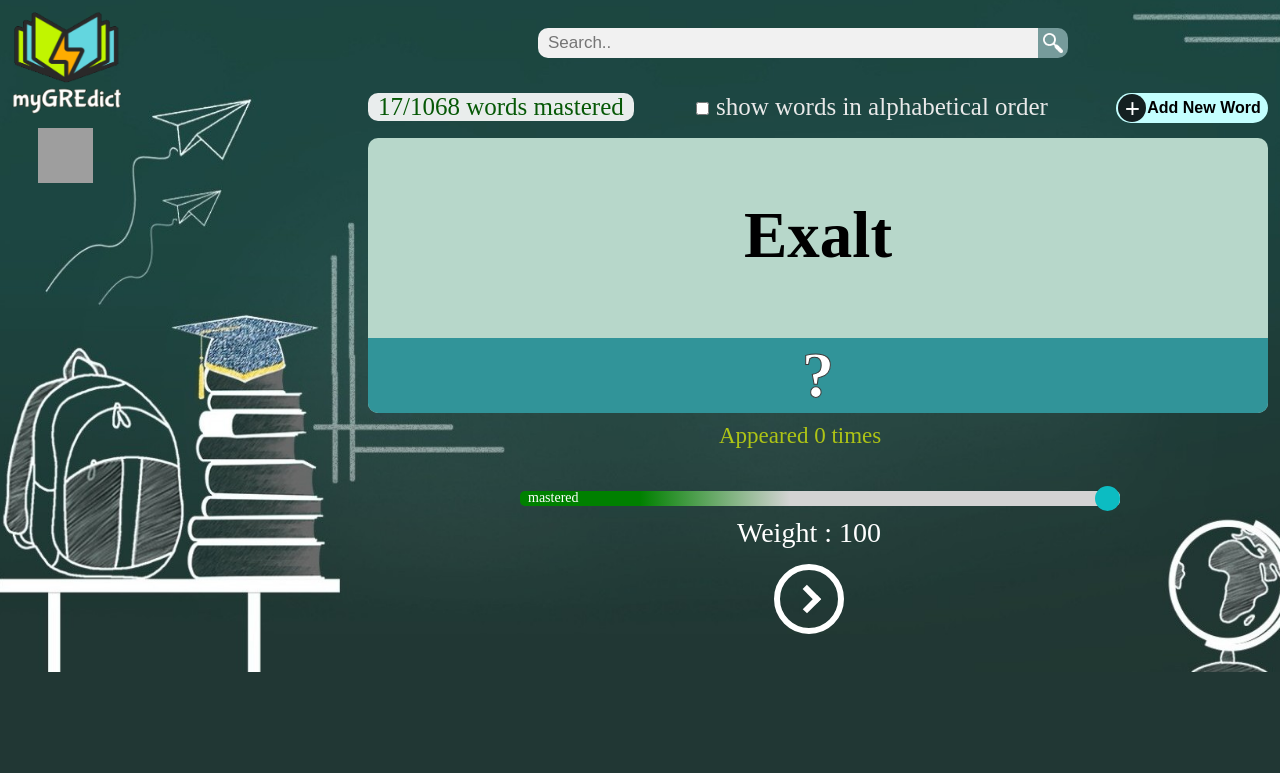
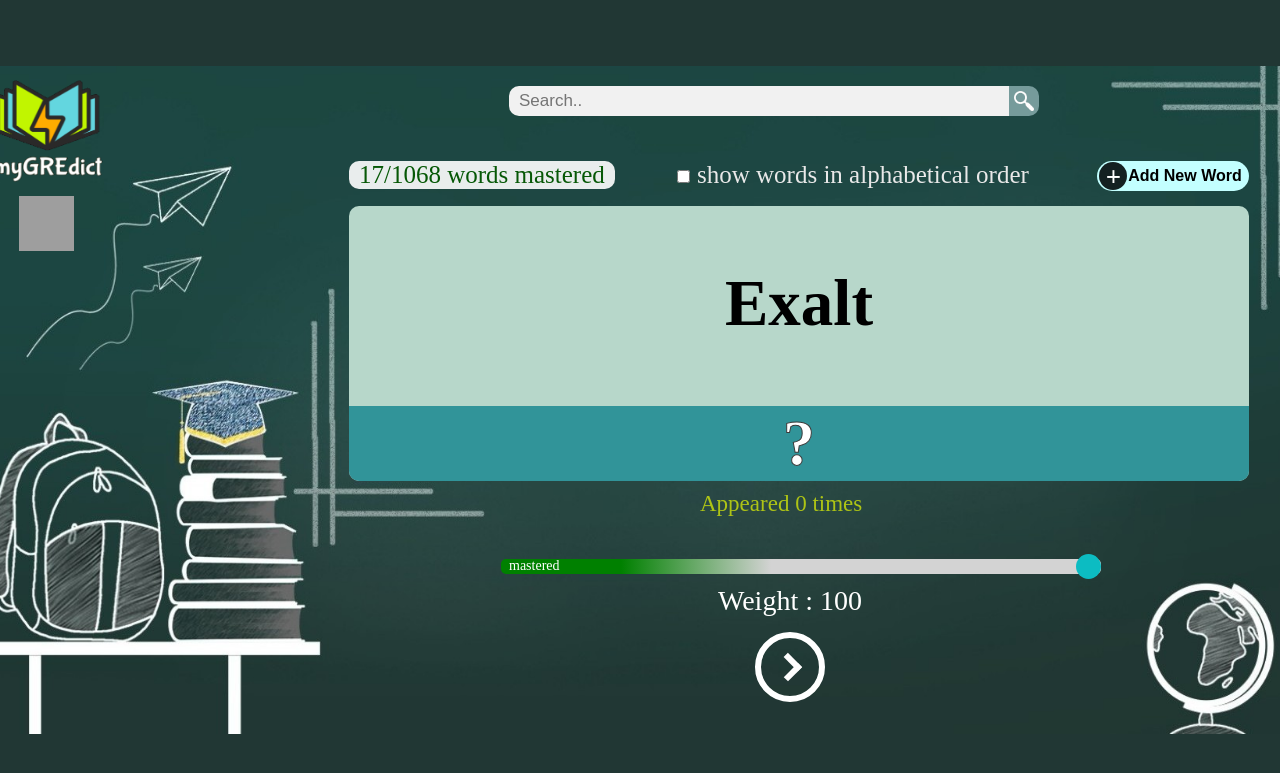
Before and after one commit to mridul133/My-GRE-Dict, a Django app: page / in a window 1280 px wide; the page is wider, and only the part inside the window is pictured. Shown: the top 773 px of that part. Run offline with Django 3.2, Linux system fonts and the light colour scheme; data comes from the database, SQL or seed files in the repository; grey boxes are pictures that could not be loaded.

Commit message:
Updated css such that everything is center aligned when zoomed in/out

```diff
--- a/static/style.css
+++ b/static/style.css
@@ -9,12 +9,22 @@ body {
     background-color: #213734;
 }
 
+.main_container {
+    position: absolute;
+    width: 1322px;
+    height: 668px;
+    top: 50%;
+    left: 50%;
+    margin-left: -661px;
+    margin-top: -334px;
+    /* margin-left: -10px;
+    margin-top: -10px; */
+}
+
 .background_image {
     position: absolute;
-    width: 1325px;
-    height: 674px;
-    margin-left: -10px;
-    margin-top: -10px;
+    width: 1322px;
+    height: 668px;
 }
 
 .logo {
@@ -22,6 +32,8 @@ body {
     height: 106px;
     width: 120px;
     cursor: pointer;
+    margin-left: 10px;
+    margin-top: 10px;
 }
 
 .manage_icon {
@@ -29,8 +41,8 @@ body {
     height: 55px;
     width: 55px;
     cursor: pointer;
-    margin-top: 120px;
-    margin-left: 30px;
+    margin-top: 130px;
+    margin-left: 40px;
 }
 
 .display_word_container {
@@ -111,8 +123,8 @@ body {
     position: absolute;
     width: 900px;
     height: 550px;
-    margin-left: 360px;
-    margin-top: 85px;
+    margin-left: 370px;
+    margin-top: 95px;
     list-style: none;
 }
 
@@ -227,8 +239,8 @@ body {
     /* background-color: red; */
     width: 700px;
     height: 300px;
-    margin-top: 120px;
-    margin-left: 450px;
+    margin-top: 130px;
+    margin-left: 460px;
 }
 
 .manage_btn {
--- a/templates/home.html
+++ b/templates/home.html
@@ -7,7 +7,7 @@
 </head>
 
 <body>
-
+    <div class="main_container">
         <img class="background_image" src="{% static 'background.jpg' %}">
         <a href="/"><img src="{% static 'logo.png' %}" class="logo"></a>
         <a href="/manage"><img src="{% static 'manage_icon.png' %}" class="manage_icon"></a>
@@ -62,8 +62,9 @@
             <span class="arrow" onclick="form.submit()"></span>
         </form>
 
+    </div>
 
-</body>
+
     <div class="modal_mask" role="dialog"></div>
     <div class="modal" role="alert">
         <button class="close_modal" role="button">X</button>
@@ -80,6 +81,8 @@
         </form>
 
     </div>
+</body>
+
 
 
 <script src="{% static 'jquery.min.js' %}"></script>
--- a/templates/manage.html
+++ b/templates/manage.html
@@ -7,7 +7,7 @@
 </head>
 
 <body>
-
+    <div class="main_container">
         <img class="background_image" src="{% static 'background.jpg' %}">
 
         <a href="/"><img src="{% static 'logo.png' %}" class="logo"></a>
@@ -33,7 +33,8 @@
                 <button class="manage_btn" type='submit' onclick="return confirm('Are you sure? There will be no word in the databse.');">Clear Database</button>
             </form>
         </div>
-
+    </div>
+</body>
 
 <script src="{% static 'jquery.min.js' %}"></script>
 
@@ -46,6 +47,5 @@
     }, 3000)
 </script>
 
-</body>
 
 </html>
```
Lines whose indentation alone changed are shown as unchanged.
